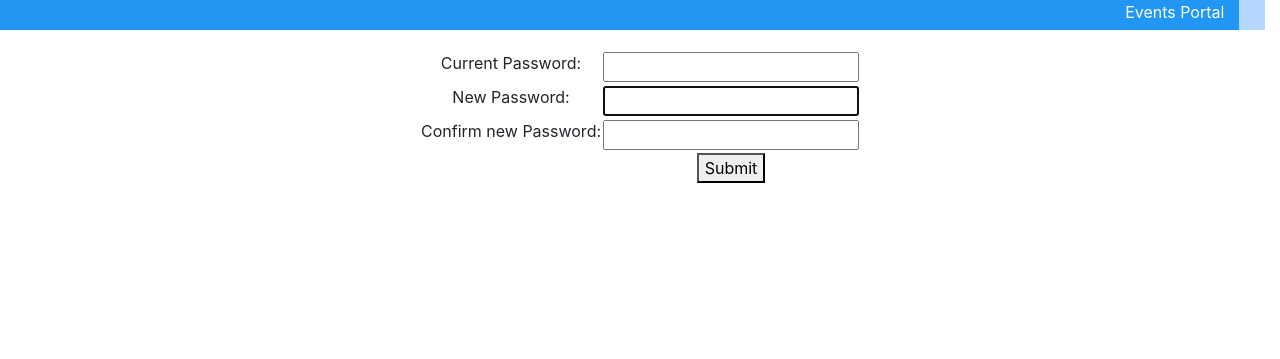
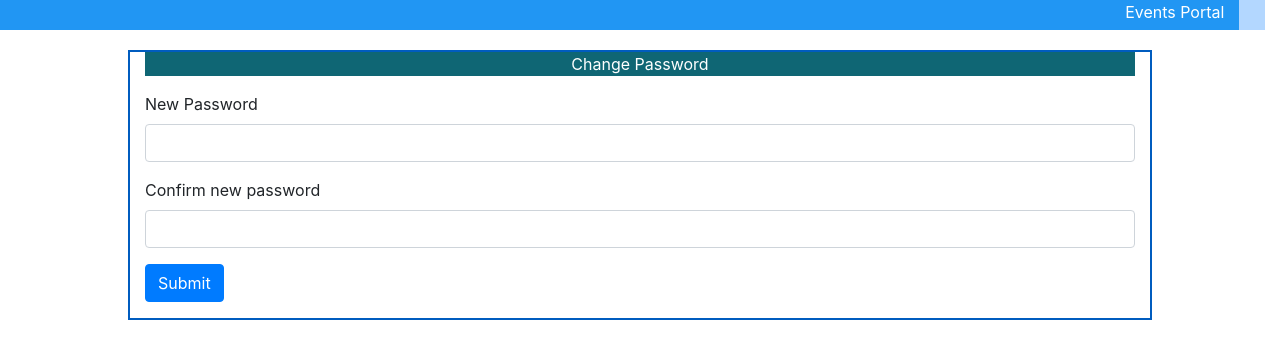
Before and after one commit to tksundar/ffl, a Django app: template events/templates/events/change_password.html in a window 1280 px wide. Shown: the top 359 px of the page. Run offline with Django 3.2, Linux system fonts and the light colour scheme; the template is opened without the code that fills it, so the values that code supplies are empty; some libraries are stand-ins or nearby versions.

Commit message:
adding bootstrap css

```diff
--- a/events/templates/events/change_password.html
+++ b/events/templates/events/change_password.html
@@ -2,32 +2,58 @@
 {% block title %} Change Password {% endblock %}
 {% block content %}
     <p style="margin-top: 50px"></p>
-    <div style=" width:100%;text-align: center">
-        <form style="display: inline-block" action="{% url 'events:change_password' %}" method="post">
+   <div class="container" style="width: 80%;border-color:#005cbf;border-width: 2px;border-style: solid">
+   <div style="width: 100%; background-color:#0f6674;text-align: center;color:white;font-size: medium">Change Password
+                 </div>
+       <p></p>
+
+        <form action="{% url 'events:change_password' %}" method="post">
             {% csrf_token %}
-            <table>
-                <tr>
-                    <td><label for="current">Current Password:</label></td>
-                    <td><input type="password" id="current" name="current" value="{{ old }}"></td>
-                </tr>
-                <tr>
-                    <td><label for="pwd">New Password:</label></td>
-                    <td><input type="password" id="pwd" name="pwd" pattern="{6,}" autofocus></td>
-                </tr>
-                <tr>
-                    <td><label for="pwd1">Confirm new Password:</label></td>
-                    <td><input type="password" id="pwd1" name="pwd1" pattern="{6,}"></td>
-                </tr>
+            <div class="form-group">
+{#                <label for="current">Current Password</label>#}
+                <input type="hidden" class="form-control" id="current" name="current" value="{{ old }}" readonly>
+            </div>
 
-                <tr>
-                    <td>
-                    </td>
-                    <td>
-                        <button type="submit" class="button">Submit</button>
-                    </td>
-                </tr>
+            <div class="form-group">
+                <label for="pwd">New Password</label>
+                <input type="password" class="form-control" id="pwd" name="pwd">
+            </div>
 
-            </table>
+             <div class="form-group">
+                <label for="pwd">Confirm new password</label>
+                <input type="password" class="form-control" id="pwd1" name="pwd1">
+            </div>
+            <p></p>
+            <div class="form-group">
+                <span><button type="submit" class="btn btn-primary">Submit</button></span>
+            </div>
         </form>
+
+{#        <form style="display: inline-block" action="{% url 'events:change_password' %}" method="post">#}
+{#            {% csrf_token %}#}
+{#            <table>#}
+{#                <tr>#}
+{#                    <td><label for="current">Current Password:</label></td>#}
+{#                    <td><input type="password" id="current" name="current" value="{{ old }}"></td>#}
+{#                </tr>#}
+{#                <tr>#}
+{#                    <td><label for="pwd">New Password:</label></td>#}
+{#                    <td><input type="password" id="pwd" name="pwd" pattern="{6,}" autofocus></td>#}
+{#                </tr>#}
+{#                <tr>#}
+{#                    <td><label for="pwd1">Confirm new Password:</label></td>#}
+{#                    <td><input type="password" id="pwd1" name="pwd1" pattern="{6,}"></td>#}
+{#                </tr>#}
+{##}
+{#                <tr>#}
+{#                    <td>#}
+{#                    </td>#}
+{#                    <td>#}
+{#                        <button type="submit" class="button">Submit</button>#}
+{#                    </td>#}
+{#                </tr>#}
+{##}
+{#            </table>#}
+{#        </form>#}
     </div>
 {% endblock %}
--- a/events/templates/events/new_user.html
+++ b/events/templates/events/new_user.html
@@ -8,6 +8,8 @@
 {#    </div>#}
     <p style="margin-top: 30px"></p>
     <div class="container" style="width: 80%;border-color:#005cbf;border-width: 2px;border-style: solid">
+     <div style="width: 100%; background-color:#0f6674;text-align: center;color:white;font-size: medium">Register
+                 </div>
         <p style="color: #ff0000">{{ err }}</p>
         <div style="text-align: left;">
                  <form action="{% url 'events:new_user' %}" method="post">
```
Also changed, not shown: events/templates/events/login.html (+6 -6 lines), events/templates/events/password_reset.html (+16 -18 lines).
